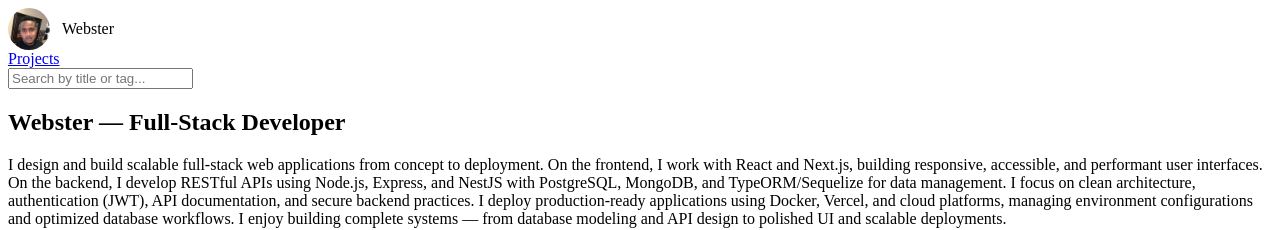
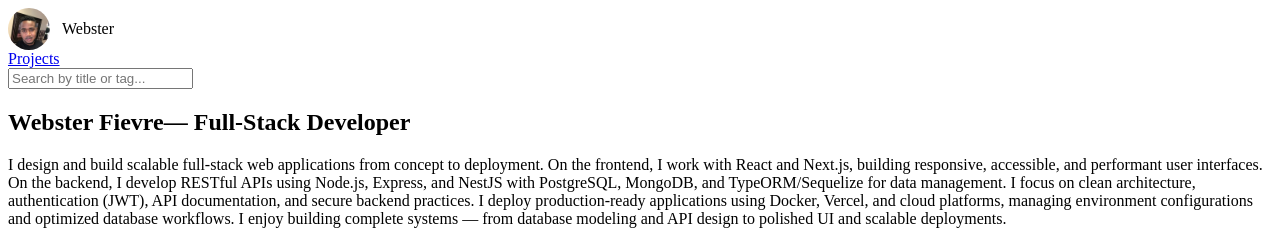
Before and after one commit to WebsterFever/portfoglio, a React (Vite) app in the folder client/: page / in a window 1280 px wide. Shown: the top 230 px of the page. Built offline with nearby package versions, Linux system fonts and the light colour scheme; no server answers; the HTML template or start-up script is replaced by a standard one.

Commit message:
last commit

```diff
--- a/client/src/App.jsx
+++ b/client/src/App.jsx
@@ -104,7 +104,7 @@ export default function App() {
 
       {/* About / Skills */}
       <section className="card about">
-        <h2>Webster — Full-Stack Developer</h2>
+        <h2>Webster Fievre— Full-Stack Developer</h2>
         <p className="intro">
           I design and build scalable full-stack web applications from concept to deployment.
           On the frontend, I work with React and Next.js, building responsive,
```
